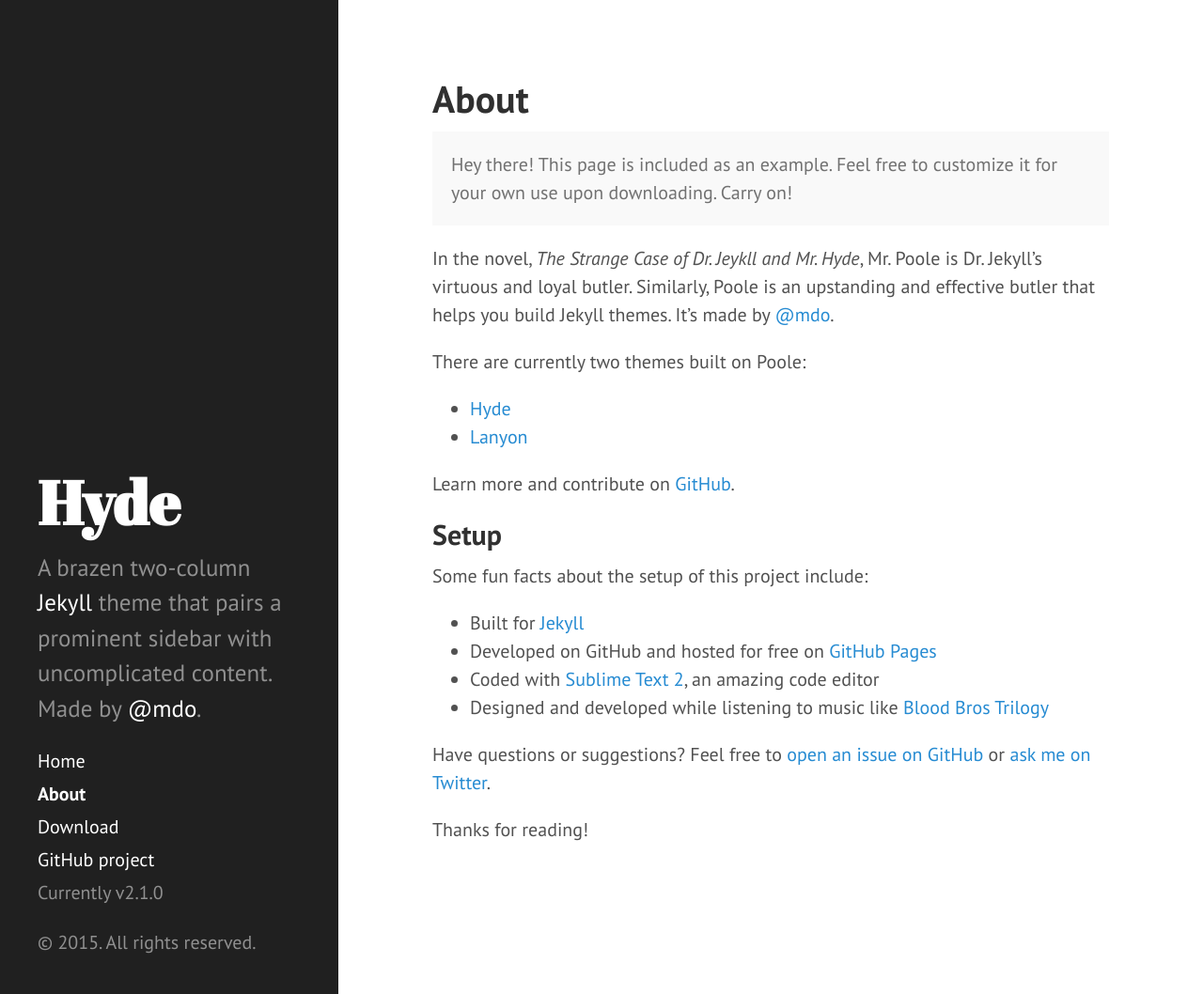
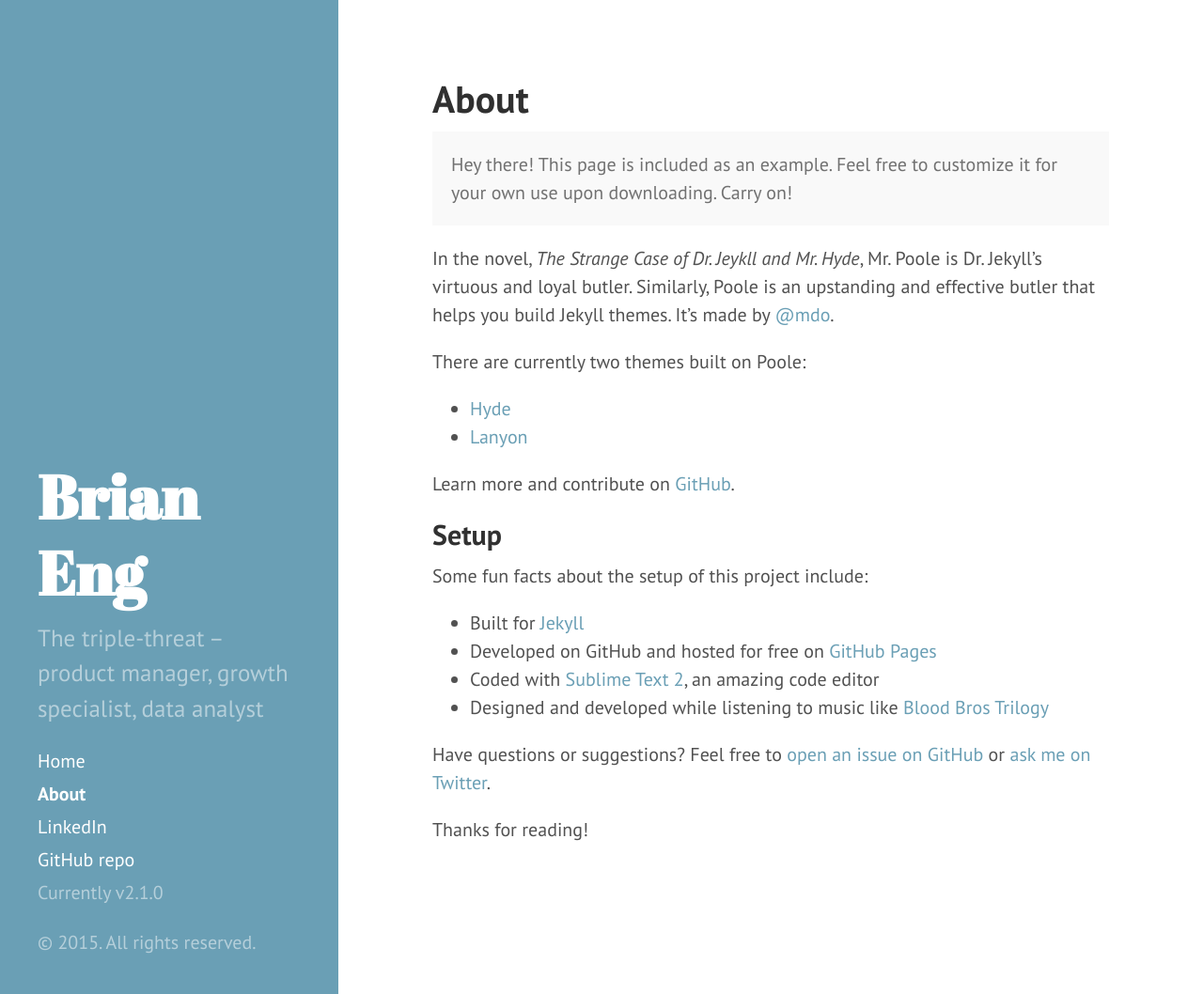
Before and after one commit to wukaiyuan/wukaiyuan.github.io, a Jekyll site: the page built from about.md, in a window 1280 px wide and 1058 px high. Shown: the whole window at 94% size. Built offline with Jekyll 4.4.1, drawn with Linux system fonts in a browser that asks for light colours; Markdown is read by kramdown in place of the engine named in the settings.

Commit message:
Customizing site text

```diff
--- a/_config.yml
+++ b/_config.yml
@@ -7,20 +7,22 @@ permalink:        pretty
 relative_permalinks: true
 
 # Setup
-title:            Hyde
-tagline:          'A Jekyll theme'
-description:      'A brazen two-column <a href="http://jekyllrb.com" target="_blank">Jekyll</a> theme that pairs a prominent sidebar with uncomplicated content. Made by <a href="https://twitter.com/mdo" target="_blank">@mdo</a>.'
-url:              http://hyde.getpoole.com
+title:            Brian Eng
+tagline:          'Brian Eng – Product Growth Scientist'
+description:      'The triple-threat – product manager, growth specialist, data analyst'
+url:              http://wukaiyuan.com
 baseurl:          /
 
 author:
-  name:           'Mark Otto'
-  url:            https://twitter.com/mdo
+  name:           'Brian Eng'
+  url:            https://twitter.com/wukaiyuan
 
 paginate:         5
 
 # Custom vars
+linkedin:         https://www.linkedin.com/in/brianheng
+
 version:          2.1.0
 
 github:
-  repo:           https://github.com/poole/hyde
+  repo:           https://github.com/wukaiyuan?tab=repositories
--- a/_includes/sidebar.html
+++ b/_includes/sidebar.html
@@ -26,8 +26,8 @@
         {% endif %}
       {% endfor %}
 
-      <a class="sidebar-nav-item" href="{{ site.github.repo }}/archive/v{{ site.version }}.zip">Download</a>
-      <a class="sidebar-nav-item" href="{{ site.github.repo }}">GitHub project</a>
+      <a class="sidebar-nav-item" href="{{ site.linkedin }}">LinkedIn</a>
+      <a class="sidebar-nav-item" href="{{ site.github.repo }}">GitHub repo</a>
       <span class="sidebar-nav-item">Currently v{{ site.version }}</span>
     </nav>
 
--- a/_layouts/default.html
+++ b/_layouts/default.html
@@ -3,7 +3,7 @@
 
   {% include head.html %}
 
-  <body>
+  <body class="theme-base-0d">
 
     {% include sidebar.html %}
 
```
Also changed, not shown: _posts/2012-02-06-whats-jekyll.md (deleted, +0 -12 lines), _posts/2012-02-07-example-content.md (deleted, +0 -138 lines), _posts/2013-12-28-introducing-hyde.md (deleted, +0 -37 lines).
